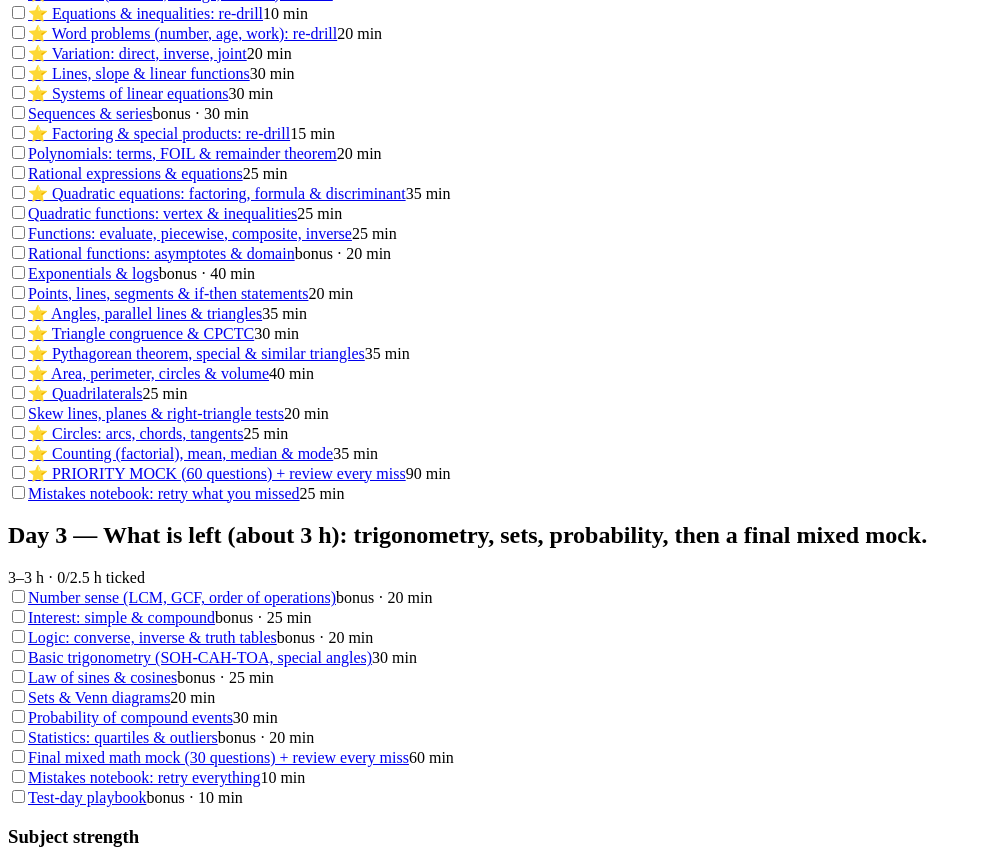
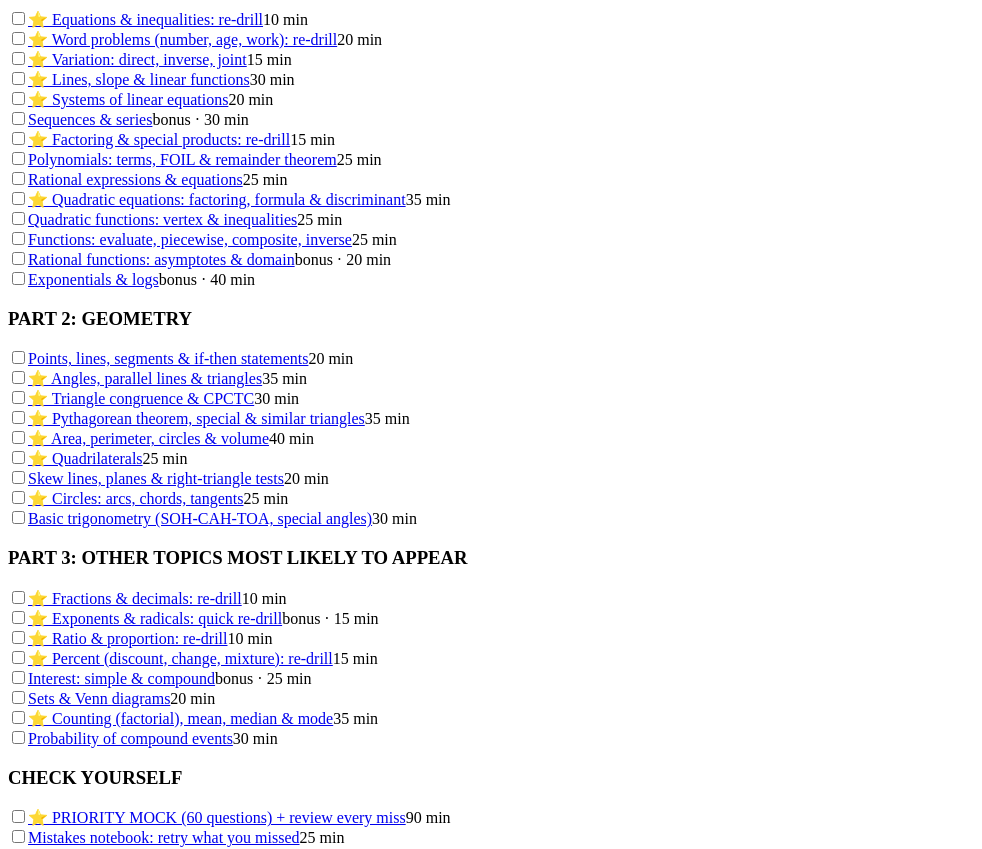
Before and after one commit to mannix-dean-marasigan/reviewer, a React (Vite) app: page /#/ in a window 1280 px wide. Shown: the part 880-1729 px from the top of the page, without its empty margins (0-982 px from the left). Built offline with nearby package versions, Linux system fonts and the light colour scheme; the HTML template or start-up script is replaced by a standard one.

Commit message:
Day 2 in three parts: all algebra, then geometry, then other likely topics; Day 3 is the final mock
Keeps the labels you already ticked.

Co-Authored-By: Claude Sonnet 5.5 <noreply@anthropic.com>

```diff
--- a/src/content/extras.ts
+++ b/src/content/extras.ts
@@ -36,26 +36,22 @@ export const PLAN: PlanDay[] = [
     { label: 'Polynomials: operations, division & remainder theorem', minutes: 45, lesson: 'm-polynomials', tier: 'stretch' },
     { label: 'Mistakes notebook', minutes: 20, route: '/mistakes' },
   ] },
-  { day: 2, minHours: 11.5, hours: 11.5, theme: '⭐ ALL ALGEBRA + ALL GEOMETRY (about 11.5 h, a long day: split it over two sittings). Re-drill = Practice + Quiz tabs only. Test-takers report basic algebra, geometry, percentages, fractions, mean/mode.', items: [
-    { label: '⭐ Fractions & decimals: re-drill', minutes: 15, lesson: 'm-fractions' },
-    { label: '⭐ Exponents & radicals: quick re-drill', minutes: 15, lesson: 'm-exponents', tier: 'bonus' },
-    { label: '⭐ Ratio & proportion: re-drill', minutes: 10, lesson: 'm-ratio' },
-    { label: '⭐ Percent (discount, change, mixture): re-drill', minutes: 20, lesson: 'm-percent' },
-    { label: '⭐ Equations & inequalities: re-drill', minutes: 10, lesson: 'm-equations' },
+  { day: 2, minHours: 12.5, hours: 12.5, theme: '⭐ THE BIG DAY: ALGEBRA first, then GEOMETRY, then the other likely topics (about 12.5 h, split it over two sittings). Re-drill = Practice + Quiz tabs only. Test-takers report basic algebra, geometry, percentages, fractions, mean/mode.', items: [
+    { group: 'PART 1: ALGEBRA', label: '⭐ Equations & inequalities: re-drill', minutes: 10, lesson: 'm-equations' },
     { label: '⭐ Word problems (number, age, work): re-drill', minutes: 20, lesson: 'm-word-problems' },
-    { label: '⭐ Variation: direct, inverse, joint', minutes: 20, lesson: 'm-variation' },
+    { label: '⭐ Variation: direct, inverse, joint', minutes: 15, lesson: 'm-variation' },
     { label: '⭐ Lines, slope & linear functions', minutes: 30, lesson: 'm-lines' },
-    { label: '⭐ Systems of linear equations', minutes: 30, lesson: 'm-systems' },
+    { label: '⭐ Systems of linear equations', minutes: 20, lesson: 'm-systems' },
     { label: 'Sequences & series', minutes: 30, lesson: 'm-sequences', tier: 'bonus' },
     { label: '⭐ Factoring & special products: re-drill', minutes: 15, lesson: 'm-factoring' },
-    { label: 'Polynomials: terms, FOIL & remainder theorem', minutes: 20, lesson: 'm-polynomials' },
+    { label: 'Polynomials: terms, FOIL & remainder theorem', minutes: 25, lesson: 'm-polynomials' },
     { label: 'Rational expressions & equations', minutes: 25, lesson: 'm-rational' },
     { label: '⭐ Quadratic equations: factoring, formula & discriminant', minutes: 35, lesson: 'm-quadratics' },
     { label: 'Quadratic functions: vertex & inequalities', minutes: 25, lesson: 'm-quad-fn' },
     { label: 'Functions: evaluate, piecewise, composite, inverse', minutes: 25, lesson: 'm-functions' },
     { label: 'Rational functions: asymptotes & domain', minutes: 20, lesson: 'm-rational-fn', tier: 'bonus' },
     { label: 'Exponentials & logs', minutes: 40, lesson: 'm-exp-log', tier: 'bonus' },
-    { label: 'Points, lines, segments & if-then statements', minutes: 20, lesson: 'g-basics' },
+    { group: 'PART 2: GEOMETRY', label: 'Points, lines, segments & if-then statements', minutes: 20, lesson: 'g-basics' },
     { label: '⭐ Angles, parallel lines & triangles', minutes: 35, lesson: 'm-angles' },
     { label: '⭐ Triangle congruence & CPCTC', minutes: 30, lesson: 'g-congruence' },
     { label: '⭐ Pythagorean theorem, special & similar triangles', minutes: 35, lesson: 'm-similar' },
@@ -63,18 +59,23 @@ export const PLAN: PlanDay[] = [
     { label: '⭐ Quadrilaterals', minutes: 25, lesson: 'g-quads' },
     { label: 'Skew lines, planes & right-triangle tests', minutes: 20, lesson: 'g-lines-planes' },
     { label: '⭐ Circles: arcs, chords, tangents', minutes: 25, lesson: 'g-circles' },
+    { label: 'Basic trigonometry (SOH-CAH-TOA, special angles)', minutes: 30, lesson: 'm-trig' },
+    { group: 'PART 3: OTHER TOPICS MOST LIKELY TO APPEAR', label: '⭐ Fractions & decimals: re-drill', minutes: 10, lesson: 'm-fractions' },
+    { label: '⭐ Exponents & radicals: quick re-drill', minutes: 15, lesson: 'm-exponents', tier: 'bonus' },
+    { label: '⭐ Ratio & proportion: re-drill', minutes: 10, lesson: 'm-ratio' },
+    { label: '⭐ Percent (discount, change, mixture): re-drill', minutes: 15, lesson: 'm-percent' },
+    { label: 'Interest: simple & compound', minutes: 25, lesson: 'm-finance', tier: 'bonus' },
+    { label: 'Sets & Venn diagrams', minutes: 20, lesson: 'm-sets' },
     { label: '⭐ Counting (factorial), mean, median & mode', minutes: 35, lesson: 'm-counting' },
-    { label: '⭐ PRIORITY MOCK (60 questions) + review every miss', minutes: 90, route: '/mock' },
+    { label: 'Probability of compound events', minutes: 30, lesson: 'm-probability' },
+    { group: 'CHECK YOURSELF', label: '⭐ PRIORITY MOCK (60 questions) + review every miss', minutes: 90, route: '/mock' },
     { label: 'Mistakes notebook: retry what you missed', minutes: 25, route: '/mistakes' },
   ] },
-  { day: 3, minHours: 3, hours: 3, theme: 'What is left (about 3 h): trigonometry, sets, probability, then a final mixed mock.', items: [
+  { day: 3, minHours: 2.5, hours: 2.5, theme: 'The last day (about 2 h core): a final mixed mock, then the optional topics if you have time.', items: [
     { label: 'Number sense (LCM, GCF, order of operations)', minutes: 20, lesson: 'm-number-sense', tier: 'bonus' },
     { label: 'Interest: simple & compound', minutes: 25, lesson: 'm-finance', tier: 'bonus' },
     { label: 'Logic: converse, inverse & truth tables', minutes: 20, lesson: 'm-logic', tier: 'bonus' },
-    { label: 'Basic trigonometry (SOH-CAH-TOA, special angles)', minutes: 30, lesson: 'm-trig' },
     { label: 'Law of sines & cosines', minutes: 25, lesson: 'm-trig2', tier: 'bonus' },
-    { label: 'Sets & Venn diagrams', minutes: 20, lesson: 'm-sets' },
-    { label: 'Probability of compound events', minutes: 30, lesson: 'm-probability' },
     { label: 'Statistics: quartiles & outliers', minutes: 20, lesson: 'm-stats', tier: 'bonus' },
     { label: 'Final mixed math mock (30 questions) + review every miss', minutes: 60, route: '/mock' },
     { label: 'Mistakes notebook: retry everything', minutes: 10, route: '/mistakes' },
--- a/src/pages/Dashboard.tsx
+++ b/src/pages/Dashboard.tsx
@@ -59,11 +59,14 @@ export default function Dashboard() {
               const k = `${day.day}:${item.label}`
               const l = item.lesson ? lessonById(item.lesson) : undefined
               return (
-                <div className="item" key={k}>
+                <div key={k}>
+                {item.group && <h3 className="grouphead">{item.group}</h3>}
+                <div className="item">
                   <input type="checkbox" checked={!!st.checks[k]} onChange={e => update(s => { const c = { ...s.checks }; if (e.target.checked) c[k] = true; else delete c[k]; return { ...s, checks: c } })} aria-label={`Done: ${item.label}`} />
                   {l ? <Link to={`/lesson/${l.id}`} className={isPriority(l.id) ? 'prio-link' : ''}>{isPriority(l.id) && !item.label.startsWith('⭐') ? '⭐ ' : ''}{item.label}</Link> : item.route ? <Link to={item.route}>{item.label}</Link> : <span>{item.label}</span>}
                   {l && st.done[l.id] !== undefined && <span className="pill">{st.done[l.id]}%</span>}
                   <span className="min">{item.tier === 'stretch' ? 'stretch · ' : item.tier === 'bonus' ? 'bonus · ' : ''}{item.minutes} min</span>
+                </div>
                 </div>
               )
             })}
--- a/src/styles.css
+++ b/src/styles.css
@@ -165,3 +165,5 @@ details summary { cursor: pointer; font-weight: 600; }
 .prio-link { font-weight: 700; }
 @media (prefers-color-scheme: dark) { .pill.star { background: #3a2f0c; color: #f2c14e; } }
 :root[data-theme="dark"] .pill.star { background: #3a2f0c; color: #f2c14e; }
+
+.grouphead { margin: 18px 0 4px; font-size: .95rem; letter-spacing: .04em; color: var(--accent); border-bottom: 1px solid var(--line); padding-bottom: 4px; }
--- a/src/types.ts
+++ b/src/types.ts
@@ -57,6 +57,7 @@ export interface PlanItem {
   minutes: number
   lesson?: string
   route?: string
+  group?: string // heading shown above this item (and the ones after it) on the dashboard
   tier?: 'stretch' | 'bonus' // none = core; stretch = to fill an 8-hour day; bonus = only if time is left
 }
 export interface PlanDay {
```
Also changed, not shown: 1 other file (tests, documents, lock files or other folders).
